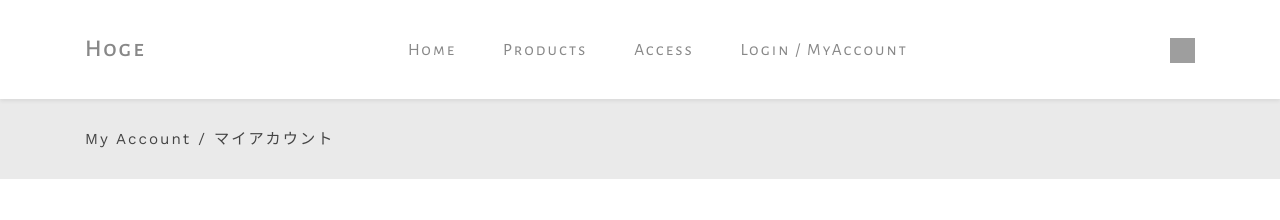
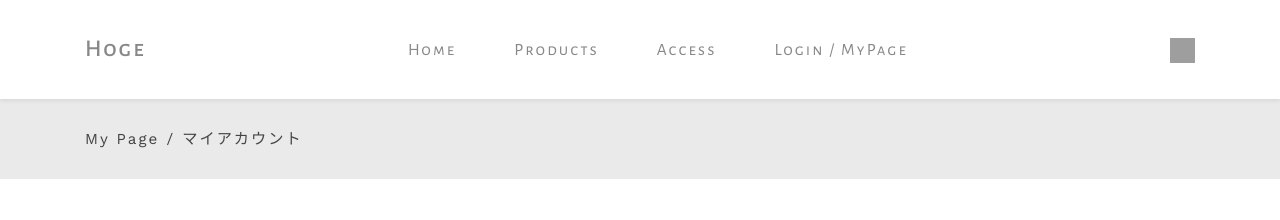
Before and after one commit to ginringo/my_project_1, a PHP site: page /changeInfo.php in a window 1280 px wide. Shown: the top 220 px of the page. Run offline with PHP 8.4, Linux system fonts and the light colour scheme; grey boxes are pictures that could not be loaded.

Commit message:
マイアカウントをマイページに変更

```diff
--- a/changeInfo.php
+++ b/changeInfo.php
@@ -1,8 +1,8 @@
 <?php
 
-$title = 'My Account';
+$title = 'My Page';
 $content = __DIR__ . '/views/changeInfo.php';
-$headLineEn = 'My Account / ';
+$headLineEn = 'My Page / ';
 $headLineJa = 'マイアカウント';
 
 include __DIR__ . '/views/layout.php';
--- a/login.php
+++ b/login.php
@@ -5,7 +5,7 @@ require_once __DIR__ . '/lib/dbComponents.php';
 
 // セッションが切れるかログアウトするまでログインページに遷移させない
 if (isset($_SESSION['member_id'])) {
-    header("Location: myAccount.php");
+    header("Location: myPage.php");
 }
 
 if (!empty($_POST) && $_REQUEST['action'] === 'login') {
@@ -15,7 +15,7 @@ if (!empty($_POST) && $_REQUEST['action'] === 'login') {
         // ログインしたユーザーの会員番号をセッションに保存
         $_SESSION['member_id'] = $memberInfo['id'];
         $_SESSION['time'] = time();
-        header("Location: myAccount.php");
+        header("Location: myPage.php");
         exit();
     } else {
         $loginError = 'メールアドレスまたはパスワードが間違っています';
--- a/memberInfoDisplay.php
+++ b/memberInfoDisplay.php
@@ -31,8 +31,8 @@ if (!empty($_POST)) {
 
     $_SESSION['member_id'] = $memberInfo['id'];
     $_SESSION['time'] = time();
-    //unset($_SESSION['memberInfo']); NOTE: myAccountに移動
-    header("Location: myAccount.php");
+    //unset($_SESSION['memberInfo']); NOTE: myPageに移動
+    header("Location: myPage.php");
 }
 
 $title = 'Apply Membership';
--- a/myAccount.php
+++ b/myPage.php
@@ -10,9 +10,9 @@ unset($_SESSION['memberInfo']);
 var_dump($_SESSION);
 $sql = 'SELECT name FROM member_info WHERE id = ?';
 $memberInfo = selectOneRow($sql, [$_SESSION['member_id']]);
-$title = 'My Account';
-$content = __DIR__ . '/views/myAccount.php';
-$headLineEn = 'My Account / ';
+$title = 'My Page';
+$content = __DIR__ . '/views/myPage.php';
+$headLineEn = 'My Page / ';
 $headLineJa = 'マイアカウント';
 
 include __DIR__ . '/views/layout.php';
--- a/views/changeInfo.php
+++ b/views/changeInfo.php
@@ -1,4 +1,4 @@
-<form action="myAccount.php" method="post" class="row">
+<form action="myPage.php" method="post" class="row">
     <div class="col-sm-8 offset-sm-2">
         <p>アカウント情報変更</p>
         <hr>
--- a/views/layout.php
+++ b/views/layout.php
@@ -6,7 +6,7 @@ if (session_status() == PHP_SESSION_NONE) {
 
 $link = 'login.php';
 if (isset($_SESSION['member_id'])) {
-    $link = 'myAccount.php';
+    $link = 'myPage.php';
 }
 
 $quantity = 0;
@@ -50,7 +50,7 @@ if (isset($_SESSION['products'])) {
                         <li">Access</li>
                     </a>
                     <a href="<?php echo $link ?>" class="link-line">
-                        <li>Login / MyAccount</li>
+                        <li>Login / MyPage</li>
                     </a>
                 </ul>
                 <div class="d-flex">
@@ -68,7 +68,7 @@ if (isset($_SESSION['products'])) {
 
     <!-- 必須項目の記号を変数で管理 -->
     <?php $req = '&nbsp;<span class="text-danger">*</span>' ?>
-    <?php $pageCheck = preg_match('/^.*myAccount.php$/', $content) ?>
+    <?php $pageCheck = preg_match('/^.*myPage.php$/', $content) ?>
 
     <!-- index.phpでは画像、それ以外はヘッドラインを表示 -->
     <?php if (preg_match('/^.*index.php$/', $content)) : ?>
```
Also changed, not shown: views/myPage.php (renamed from views/myAccount.php).
